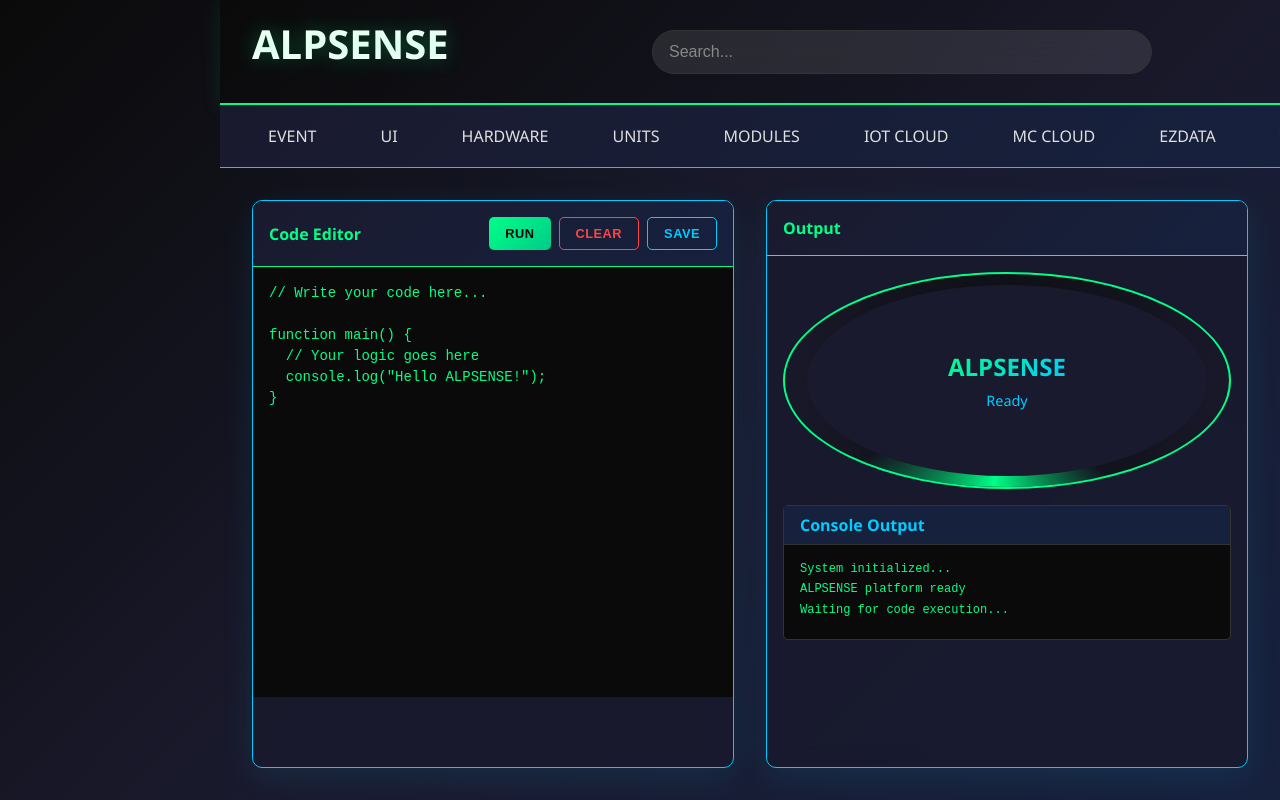
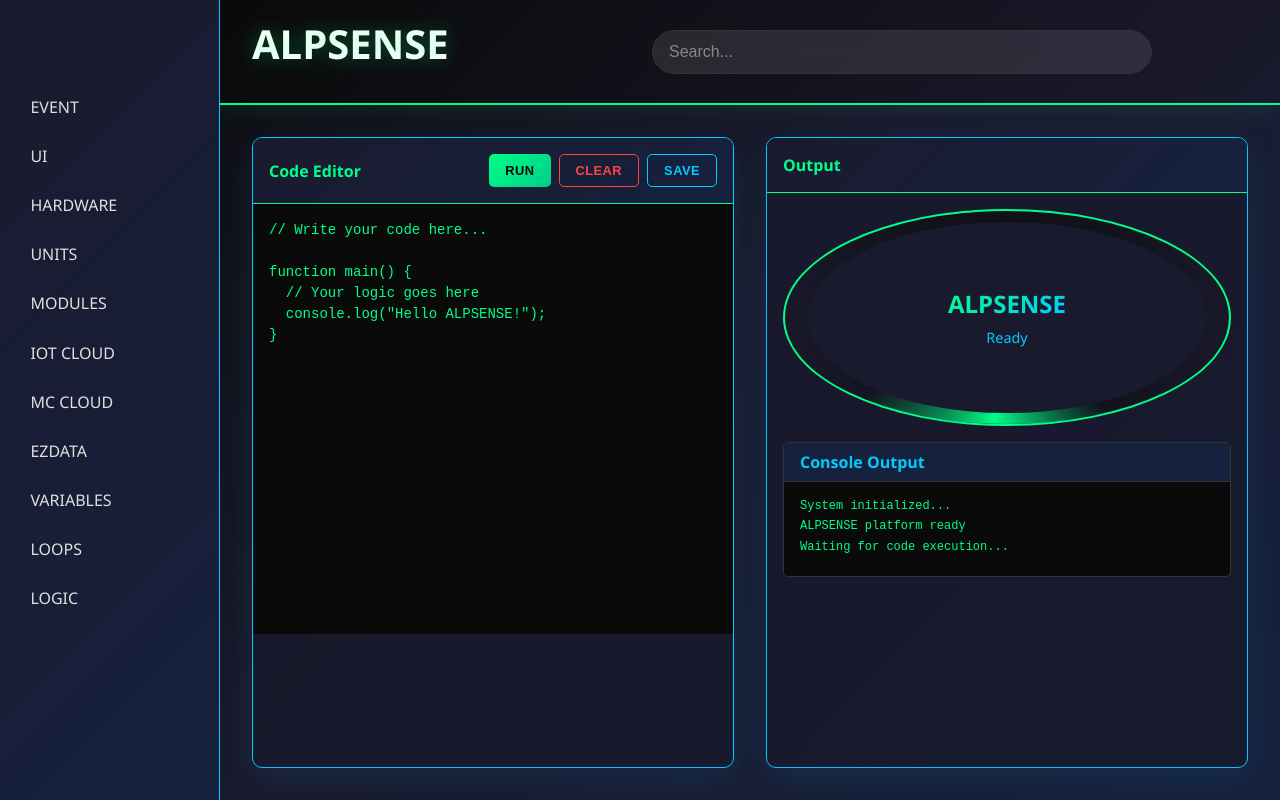
Before and after one commit to pearlin-in/alpsense, a React (Create React App) app in the folder alpsense/: page / in a window 1280 px wide. Built offline with nearby package versions, Linux system fonts and the light colour scheme.

Commit message:
Update Navbar.css

```diff
--- a/alpsense/src/styles/Navbar.css
+++ b/alpsense/src/styles/Navbar.css
@@ -1,19 +1,32 @@
+/* Vertical sidebar navbar */
 .navbar {
   background: linear-gradient(135deg, #1a1a2e 0%, #16213e 100%);
-  border-bottom: 1px solid #00ccff;
-  padding: 0.5rem 2rem;
-  overflow-x: auto;
+  border-right: 1px solid #00ccff;
+  padding: 1rem;
+  display: flex;
+  flex-direction: column;
+  align-items: stretch;
+  width: 220px; /* sidebar width */
+  height: 100vh;
+  position: fixed;
+  top: 0;
+  left: 0;
+  overflow-y: auto;
+  box-sizing: border-box;
 }
 
 .nav-container {
   display: flex;
-  gap: 2rem;
-  min-width: max-content;
+  flex-direction: column;
+  gap: 0.5rem;
+  /* add vertical padding so the centered search doesn't overlap items */
+  padding-top: 70px;
+  padding-bottom: 70px;
 }
 
 .nav-item {
   color: #e0e0e0;
-  padding: 0.75rem 1rem;
+  padding: 0.6rem 0.9rem;
   cursor: pointer;
   border-radius: 5px;
   transition: all 0.3s ease;
@@ -24,8 +37,7 @@
 
 .nav-item:hover {
   color: #00ccff;
-  background: rgba(0, 204, 255, 0.1);
-  transform: translateY(-1px);
+  background: rgba(0, 204, 255, 0.06);
 }
 
 .nav-item::after {
@@ -53,3 +65,19 @@
   -ms-overflow-style: none;
   scrollbar-width: none;
 }
+
+.navbar .search-input {
+  width: 100%;
+  padding: 0.5rem 0.75rem;
+  border: 1px solid rgba(255,255,255,0.08);
+  border-radius: 8px;
+  background: rgba(255,255,255,0.02);
+  color: #e0e0e0;
+  font-size: 0.95rem;
+}
+
+.navbar .search-input:focus {
+  outline: none;
+  border-color: #00ccff;
+  box-shadow: 0 0 10px rgba(0,204,255,0.06);
+}
```
